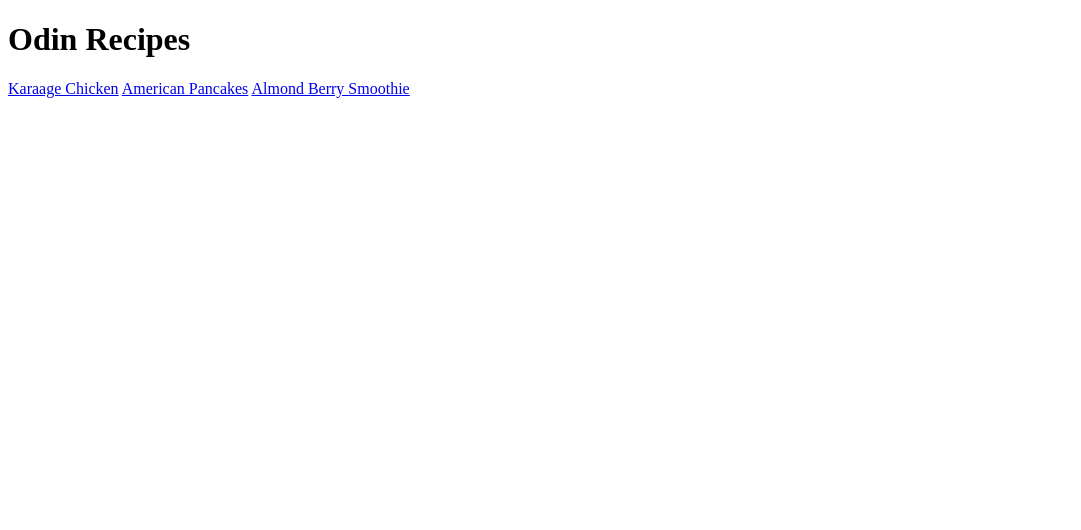
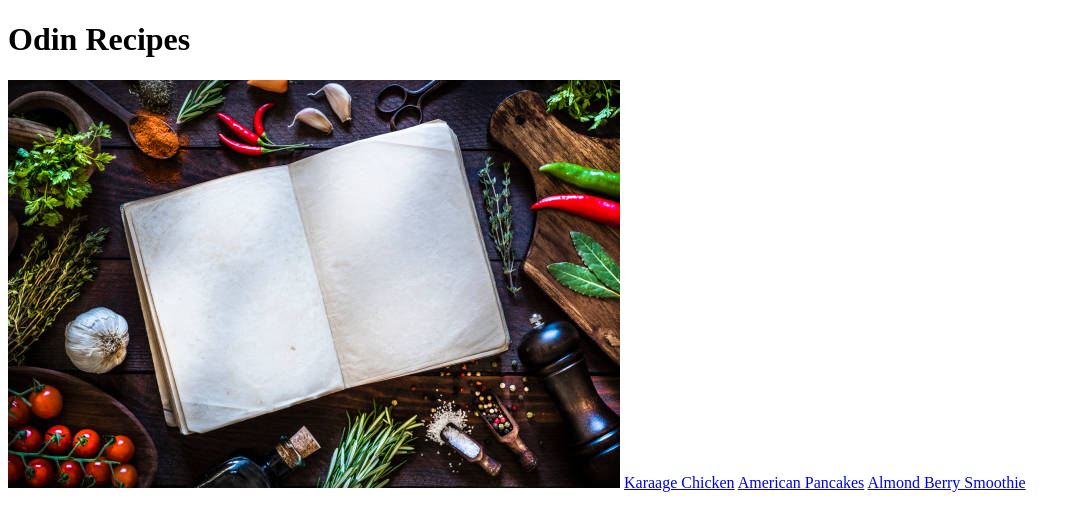
Before and after one commit to tsuyi1/odin_recipes, a plain HTML site: page index.html in a window 1280 px wide. Shown: the whole page, without its empty margins (0-1081 px from the left). Drawn offline with Linux system fonts and the light colour scheme.

Commit message:
Add image to index.html

```diff
--- a/index.html
+++ b/index.html
@@ -8,7 +8,7 @@
   </head>
   <body>
     <h1>Odin Recipes</h1>
-
+    <img src="/images/recipe.jpg" alt="Recipe Book" />
     <a href="/recipes/karaage-chicken.html">Karaage Chicken</a>
     <a href="/recipes/american-pancakes.html">American Pancakes</a>
     <a href="/recipes/almond-berry-smoothie.html">Almond Berry Smoothie</a>
```
Also changed, not shown: images/recipe.jpg (added).
